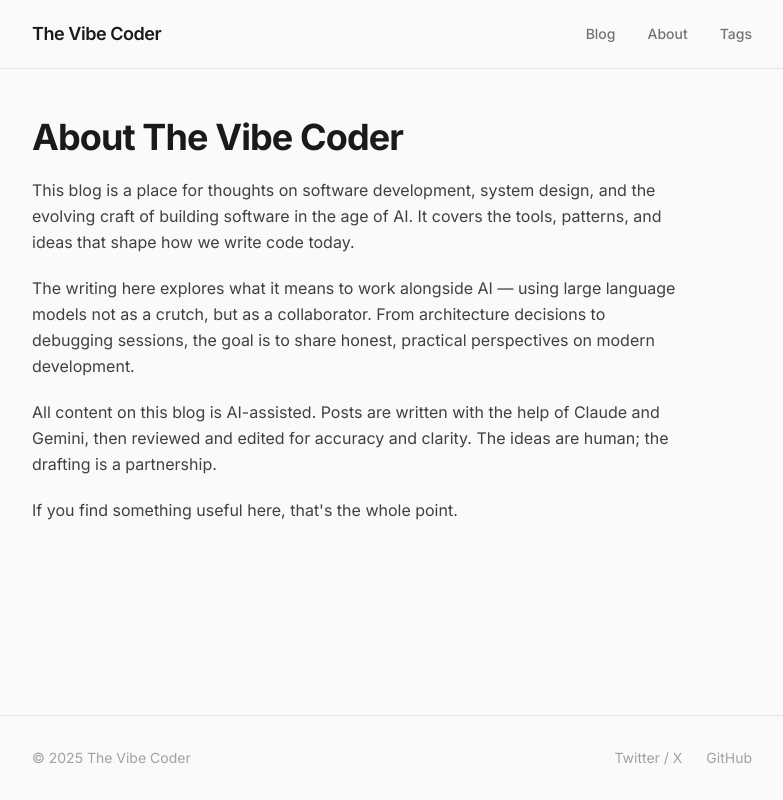
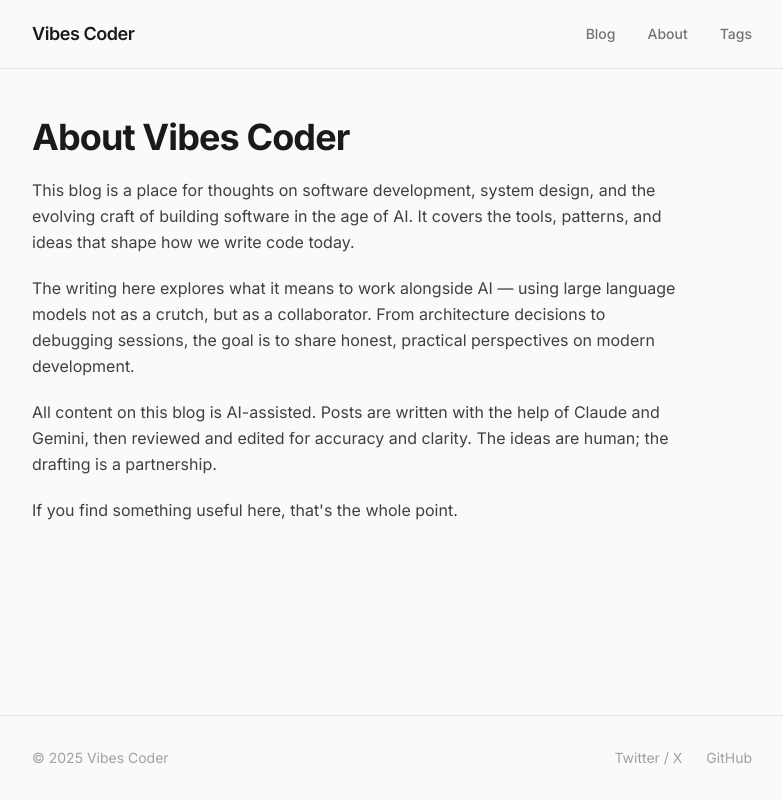
Before and after one commit to carryologist/the-vibe-coder, a Next.js app: page /about in a window 1280 px wide. Shown: the whole page, without its empty margins (248-1031 px from the left). Built offline with nearby package versions, Linux system fonts and the light colour scheme.

Commit message:
chore: rename site from The Vibe Coder to Vibes Coder

```diff
--- a/content/posts/hello-world.mdx
+++ b/content/posts/hello-world.mdx
@@ -1,14 +1,14 @@
 ---
-title: "Hello World: Welcome to The Vibe Coder"
+title: "Hello World: Welcome to Vibes Coder"
 date: "2025-04-11"
-description: "First post on The Vibe Coder — a blog about software development, AI-assisted coding, and the craft of building software."
+description: "First post on Vibes Coder — a blog about software development, AI-assisted coding, and the craft of building software."
 tags: ["welcome", "meta", "software-development"]
 published: true
 ---
 
 # Hey, welcome in
 
-So this is The Vibe Coder. I've been meaning to start writing about how I actually build software — not the sanitized conference-talk version, but the real stuff. The late-night debugging sessions, the moments where an AI pair programmer suggests something brilliant you never would have thought of, and the quiet satisfaction of deleting code that never needed to exist.
+So this is Vibes Coder. I've been meaning to start writing about how I actually build software — not the sanitized conference-talk version, but the real stuff. The late-night debugging sessions, the moments where an AI pair programmer suggests something brilliant you never would have thought of, and the quiet satisfaction of deleting code that never needed to exist.
 
 This blog is going to cover a few things I care about deeply: **software development as a craft**, working with AI tools as genuine collaborators rather than fancy autocomplete, building with modern stacks (Next.js, TypeScript, Tailwind, the usual suspects), and what I've started calling "vibe coding" — that flow state where you and your tools are in sync and the code just _feels_ right.
 
--- a/package.json
+++ b/package.json
@@ -1,5 +1,5 @@
 {
-  "name": "the-vibe-coder",
+  "name": "vibes-coder",
   "version": "0.1.0",
   "private": true,
   "scripts": {
--- a/src/app/about/page.tsx
+++ b/src/app/about/page.tsx
@@ -2,14 +2,14 @@ import type { Metadata } from "next";
 
 export const metadata: Metadata = {
   title: "About",
-  description: "About The Vibe Coder blog.",
+  description: "About Vibes Coder blog.",
 };
 
 export default function AboutPage() {
   return (
     <div className="prose dark:prose-invert">
       <h1 className="text-3xl font-bold tracking-tight sm:text-4xl">
-        About The Vibe Coder
+        About Vibes Coder
       </h1>
 
       <p className="mt-6 text-neutral-700 dark:text-neutral-300 leading-relaxed">
--- a/src/app/layout.tsx
+++ b/src/app/layout.tsx
@@ -12,8 +12,8 @@ const inter = Inter({
 
 export const metadata: Metadata = {
   title: {
-    default: "The Vibe Coder",
-    template: "%s | The Vibe Coder",
+    default: "Vibes Coder",
+    template: "%s | Vibes Coder",
   },
   description:
     "Thoughts on software development, AI-assisted coding, and the craft of building software.",
--- a/src/app/page.tsx
+++ b/src/app/page.tsx
@@ -9,7 +9,7 @@ export default async function HomePage() {
       {/* Hero */}
       <section className="mb-16">
         <h1 className="text-4xl font-bold tracking-tight sm:text-5xl">
-          The Vibe Coder
+          Vibes Coder
         </h1>
         <p className="mt-4 text-lg text-neutral-600 dark:text-neutral-400 max-w-2xl">
           Thoughts on software development, AI-assisted coding, and the craft of
--- a/src/components/Footer.tsx
+++ b/src/components/Footer.tsx
@@ -5,7 +5,7 @@ export function Footer() {
     <footer className="mt-auto border-t border-neutral-200 dark:border-neutral-800">
       <div className="mx-auto flex max-w-3xl flex-col items-center justify-between gap-4 px-6 py-8 sm:flex-row">
         <p className="text-sm text-neutral-400 dark:text-neutral-500">
-          &copy; 2025 The Vibe Coder
+          &copy; 2025 Vibes Coder
         </p>
 
         <nav className="flex gap-6">
--- a/src/components/Header.tsx
+++ b/src/components/Header.tsx
@@ -19,7 +19,7 @@ export function Header() {
           href="/"
           className="font-sans text-lg font-semibold tracking-tight text-foreground transition-opacity hover:opacity-70"
         >
-          The Vibe Coder
+          Vibes Coder
         </Link>
 
         {/* Desktop nav */}
```
Also changed, not shown: 1 other file (tests, documents, lock files or other folders).
